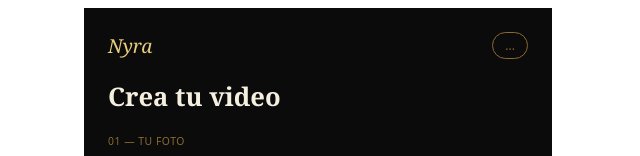
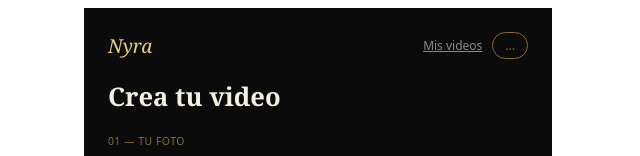
Before and after one commit to geovannialejandro/nyra-ai, a Next.js app: page /generar in a window 1280 px wide. Shown: the top 156 px of the page, without its empty margins (322-962 px from the left). Built offline with nearby package versions, Linux system fonts and the light colour scheme; no server answers.

Commit message:
Add video link and credits display to page

```diff
--- a/app/generar/page.tsx
+++ b/app/generar/page.tsx
@@ -97,8 +97,13 @@ export default function GenerarPage() {
         <div style={{ fontFamily: 'Georgia, serif', fontStyle: 'italic', fontSize: '1.2rem', color: goldSoft }}>
           Nyra
         </div>
-        <div style={{ fontSize: '0.75rem', color: bronze, border: `1px solid ${bronze}`, borderRadius: '20px', padding: '4px 12px' }}>
-          {credits === null ? '...' : `${credits} créditos`}
+        <div style={{ display: 'flex', alignItems: 'center', gap: '10px' }}>
+          <a href="/historial" style={{ fontSize: '0.75rem', color: ash, textDecoration: 'underline' }}>
+            Mis videos
+          </a>
+          <div style={{ fontSize: '0.75rem', color: bronze, border: `1px solid ${bronze}`, borderRadius: '20px', padding: '4px 12px' }}>
+            {credits === null ? '...' : `${credits} créditos`}
+          </div>
         </div>
       </div>
 
```
